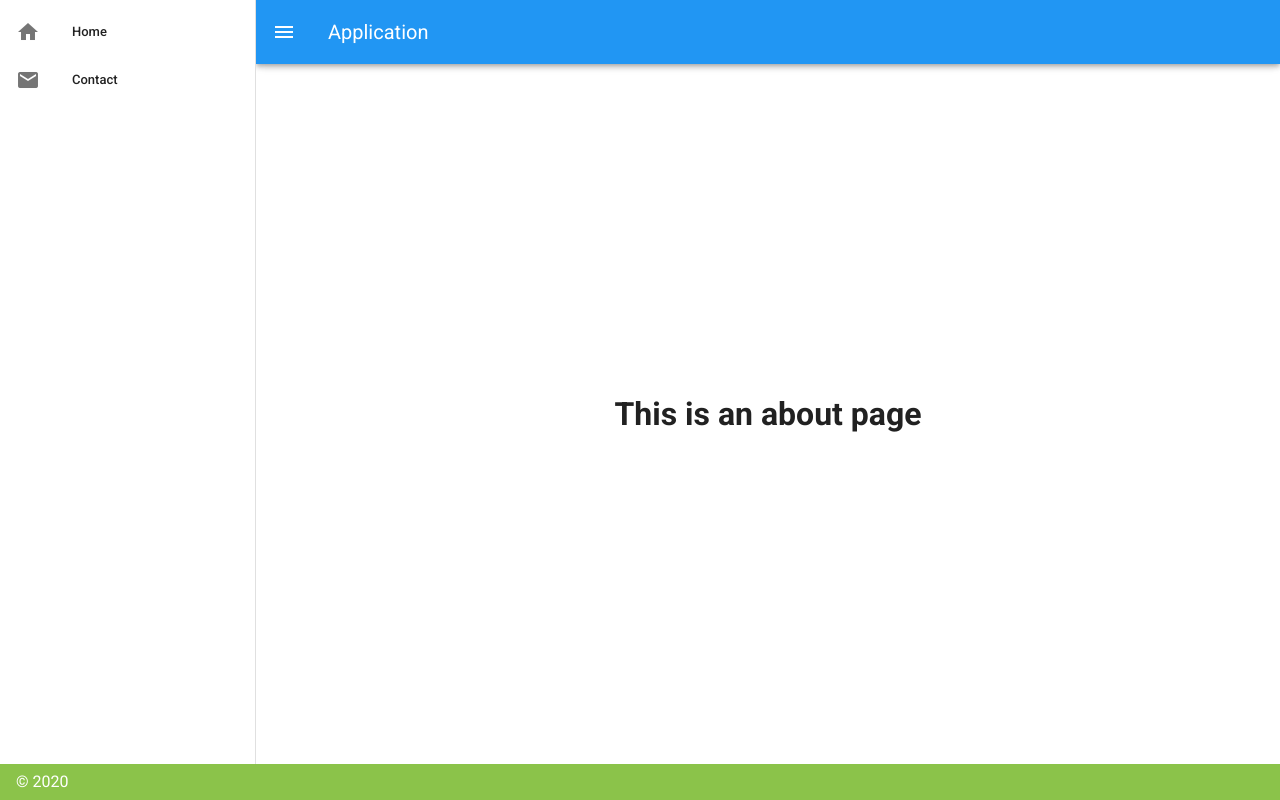
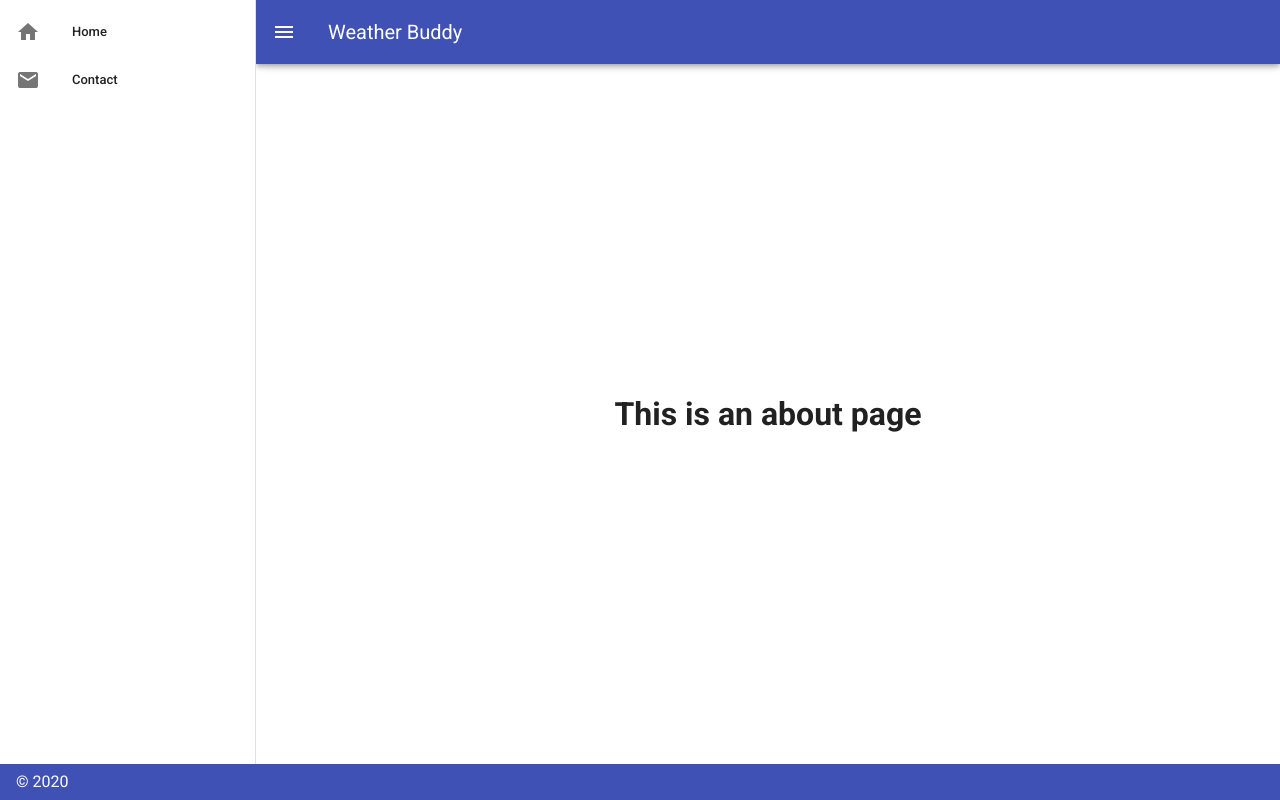
Before and after one commit to RayOlivier/weather-app, a Vue app: page /about in a window 1280 px wide. Built offline with nearby package versions, Linux system fonts and the light colour scheme.

Commit message:
vuetify changes

```diff
--- a/src/App.vue
+++ b/src/App.vue
@@ -26,7 +26,7 @@
 
     <v-app-bar app color="primary" dark>
       <v-app-bar-nav-icon @click.stop="drawer = !drawer"></v-app-bar-nav-icon>
-      <v-toolbar-title>Application</v-toolbar-title>
+      <v-toolbar-title>Weather Buddy</v-toolbar-title>
     </v-app-bar>
 
     <v-main>
@@ -38,7 +38,7 @@
         </v-row>
       </v-container>
     </v-main>
-    <v-footer color="secondary" app>
+    <v-footer color="primary" app>
       <span class="white--text">&copy; {{ new Date().getFullYear() }}</span>
     </v-footer>
   </v-app>
--- a/src/components/city-card.vue
+++ b/src/components/city-card.vue
@@ -1,10 +1,13 @@
 <template>
-  <div class="card-container">
-    <button type="button">x</button>
+  <v-card class="card-container">
     <div v-if="!cityData">
       Loading...
     </div>
-    <div v-if="cityData" class="card">
+    <div v-if="cityData" class="card secondary">
+      <v-span>
+        <v-btn type="button">refresh</v-btn>
+        <v-btn type="button">x</v-btn>
+      </v-span>
       <h1>{{ cityData.name }}</h1>
       <div class="weather-icon">
         <weather-icon :iconName="cityData.icon"></weather-icon>
@@ -16,35 +19,36 @@
         <p>Max {{ cityData.maxTemp }}°</p>
         <p>Humidity {{ cityData.humidity }}%</p>
       </div>
+      <v-btn>More details</v-btn>
     </div>
-  </div>
+  </v-card>
 </template>
 
 <script>
-import { apiService } from '../services';
-import WeatherIcon from './weather-icon';
+import { apiService } from "../services";
+import WeatherIcon from "./weather-icon";
 export default {
-  name: 'CityCard',
+  name: "CityCard",
 
   props: {
     zipcode: {
       type: Number,
-      default: null,
-    },
+      default: null
+    }
   },
   data() {
     return {
-      cityData: undefined,
+      cityData: undefined
     };
   },
   async created() {
-    console.log('apiService', apiService);
+    console.log("apiService", apiService);
     this.cityData = await apiService.getWeatherFromZip(this.zipcode);
-    console.log('this.cityData', this.cityData);
+    console.log("this.cityData", this.cityData);
   },
   components: {
-    WeatherIcon,
-  },
+    WeatherIcon
+  }
 };
 </script>
 
@@ -52,7 +56,7 @@ export default {
 .card-container {
   width: 300px;
   border-radius: 8px;
-  background: lightblue;
+  background: accent;
   display: flex;
   flex-direction: column;
   justify-content: space-around;
--- a/src/plugins/vuetify.js
+++ b/src/plugins/vuetify.js
@@ -8,13 +8,14 @@ export default new Vuetify({
   theme: {
     themes: {
       light: {
-        primary: colors.blue.base,
-        secondary: colors.lightGreen.base,
-        accent: colors.purple.base,
+        primary: colors.indigo.base,
+        secondary: colors.lightBlue.lighten4,
+        accent: colors.cyan.accent1,
         error: colors.red.base,
         warning: colors.orange.base,
         info: colors.amber.base,
-        success: colors.green.base
+        success: colors.green.base,
+        background: colors.lightBlue.lighten5
       },
       dark: {
         primary: colors.blue.lighten3
--- a/src/views/Home.vue
+++ b/src/views/Home.vue
@@ -1,44 +1,44 @@
 <template>
   <div class="home">
-    <img alt="Vue logo" src="../assets/logo.png" />
-    <HomePage />
+    <!-- <img alt="Vue logo" src="../assets/logo.png" /> -->
 
-    <input v-model="newZipcode" @submit="addZipcode" placeholder="enter zipcode" />
-    <button type="button" @click="addZipcode">Add City</button>
+    <v-text-field v-model="newZipcode" @submit="addZipcode" placeholder="enter zipcode" />
+    <v-btn class="primary" type="button" @click="addZipcode">Add City</v-btn>
 
     <div class="city-card-container">
       <CityCard v-for="zip in zipcodeList" :zipcode="zip" :key="zip" @delete="deleteCard" />
     </div>
   </div>
 </template>
+<script>
+import CityCard from "@/components/city-card.vue";
+import { mapState } from "vuex";
 
-<script>
-import HomePage from '@/components/home-page.vue'; // @ is an alias to /src
-import CityCard from '@/components/city-card.vue';
 export default {
   components: {
-    HomePage,
-    CityCard,
+    CityCard
   },
   data() {
     return {
-      newZipcode: '',
-      zipcodeList: [75007, 75035],
+      newZipcode: ""
     };
   },
   methods: {
     addZipcode(event) {
       event.preventDefault();
-      console.log('this.newZipcode', this.newZipcode);
+      console.log("this.newZipcode", this.newZipcode);
       if (this.newZipcode.length === 5) {
         this.zipcodeList.push(parseInt(this.newZipcode));
-        this.newZipcode = '';
+        this.newZipcode = "";
       }
     },
     deleteCard(zip) {
-      this.zipcodeList.findIndex((x) => x === zip);
-    },
+      this.zipcodeList.findIndex(x => x === zip);
+    }
   },
+  computed: {
+    ...mapState(["zipcodeList"])
+  }
 };
 </script>
 
```
